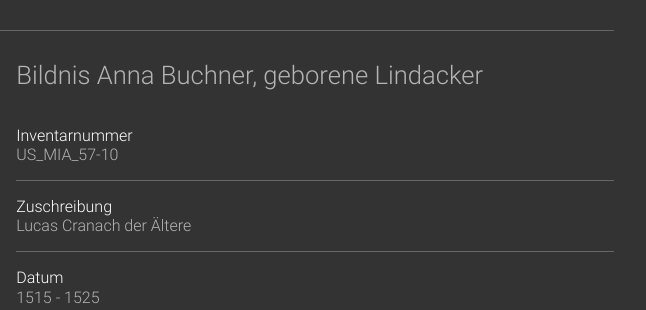
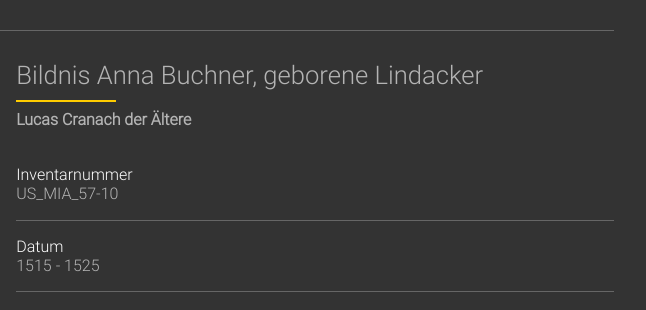
Before and after one commit to mi-classroom/hackday-2021-Alwin97, an Eleventy site: page src/paintings/bildnis-anna-buchner-geborene-lindacker.html in a window 1280 px wide. Shown: the part 86-396 px from the top of the page, 634-1280 px from the left. Built offline with nearby package versions, Linux system fonts and the light colour scheme; Eleventy itself is replaced by a stand-in of ours; files that its build step writes are made by us from their sources.

Commit message:
Optional 5
- moved "Zuschreibung"

```diff
--- a/src/assets/styles/scss/_blocks.scss
+++ b/src/assets/styles/scss/_blocks.scss
@@ -178,6 +178,21 @@
   padding: 0;
   margin: 0;
 
+  .sub-title {
+    font-weight: bold;
+    position: relative;
+
+    &::before {
+      position: absolute;
+      left: 0;
+      top: -10px;
+      content: "";
+      border: 1px solid $accent;
+      height: 1px;
+      width: 100px;
+    }
+  }
+
 
   dl.rootdata{
 
--- a/src/paintings/bildnis-anna-buchner-geborene-lindacker.html
+++ b/src/paintings/bildnis-anna-buchner-geborene-lindacker.html
@@ -57,10 +57,10 @@ Doku: tbd.
 
     <div class="image-description">
       <h2>Bildnis Anna Buchner, geborene Lindacker</h2>
+      <p class="sub-title">Lucas Cranach der Ältere</p>
       <dl class="rootdata">
         <dt>Inventarnummer</dt>
         <dd>US_MIA_57-10</dd>
-        <dt>Zuschreibung</dt><dd>Lucas Cranach der Ältere</dd>
         <dt>Datum</dt>
         <dd>1515 - 1525</dd>
         <dt id="classification-headline" data-target="classification-text">Klassifikation</dt>
```
Also changed, not shown: src/compiled-assets/main.css.
